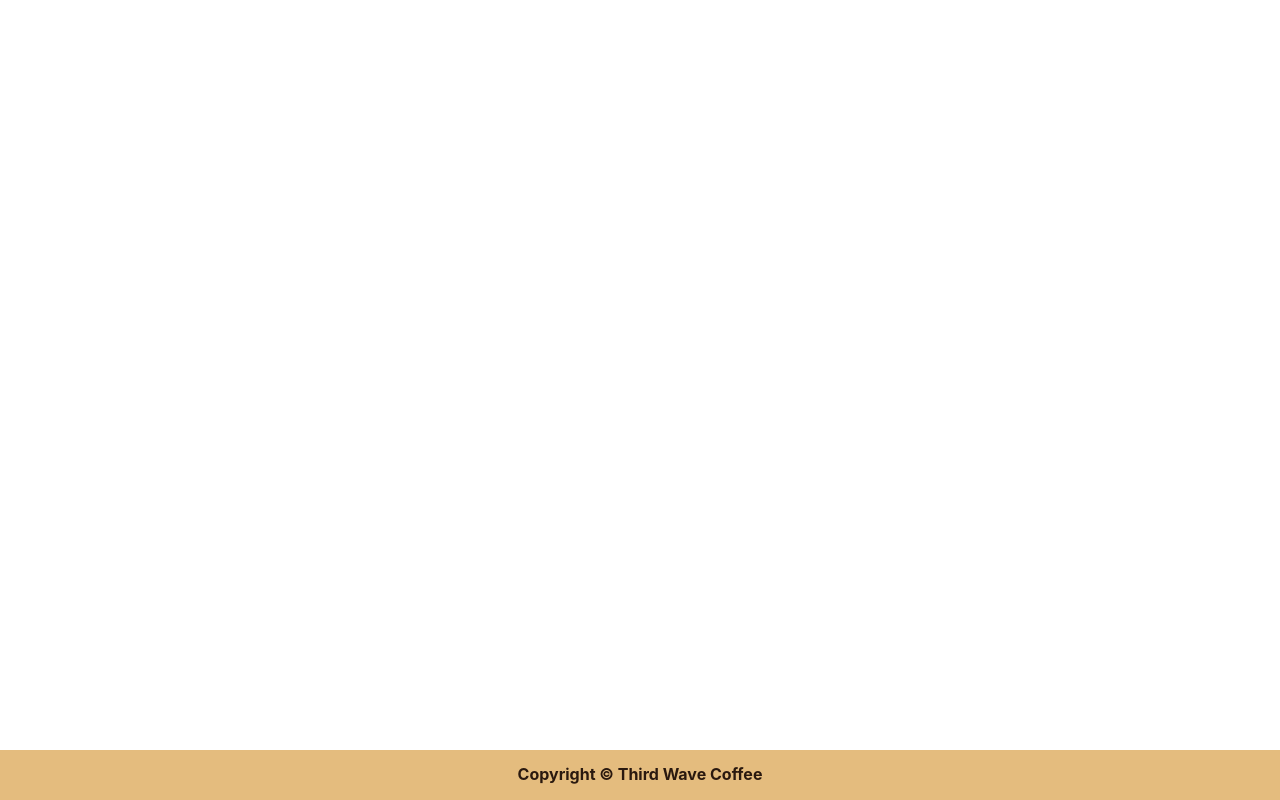
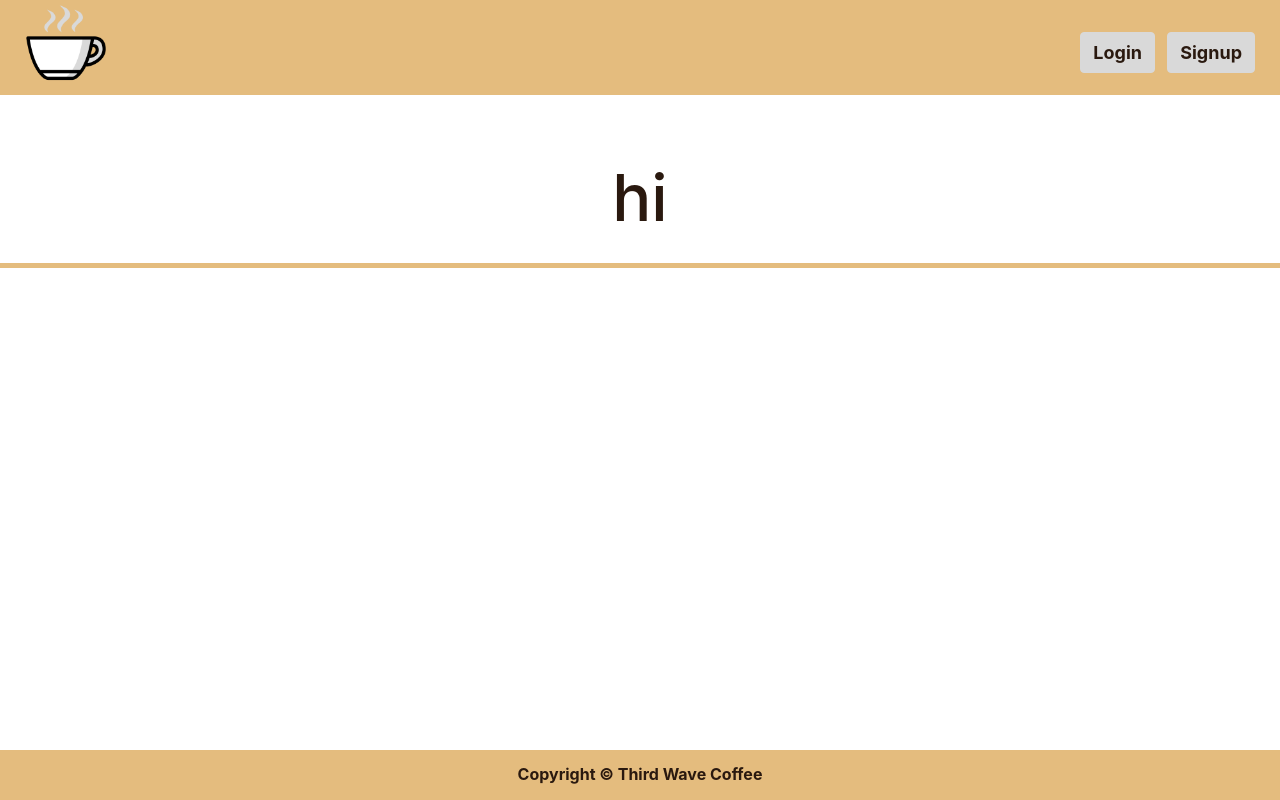
Before and after one commit to Eshi44/Third-Wave-Coffe, a React (Create React App) app in the folder client/: page /signin in a window 1280 px wide. Built offline with nearby package versions, Linux system fonts and the light colour scheme.

Commit message:
added login route and button

```diff
--- a/client/src/App.js
+++ b/client/src/App.js
@@ -2,6 +2,7 @@ import React from "react";
 import { BrowserRouter as Router, Switch, Route } from "react-router-dom";
 import Footer from "./components/Shared/Footer";
 import Main from "./containers/Main";
+import SignIn from "./containers/SignIn";
 // import logo from './logo.svg';
 // import './App.css';
 // import axios from "axios";
@@ -14,6 +15,9 @@ function App() {
 					<Route exact path="/">
 						<Main />
 					</Route>
+          <Route exact path="/signin">
+						<SignIn />
+					</Route>
 				</Switch>
 				<Footer />
 			</Router>
--- a/client/src/components/Shared/NavBar.jsx
+++ b/client/src/components/Shared/NavBar.jsx
@@ -10,7 +10,9 @@ const NavBar = () => {
           <img className="img-responsive" src={Logo} alt="Coffee Cup Logo" />
           </a>
         </div>
+        <a href="/signin" >
         <button type="button" id="login-btn" className="btn btn-primary">Login</button>
+        </a>
         <button type="button" id="signup-btn" className="btn btn-primary">Signup</button>
       </nav>
     );
--- a/client/src/containers/SignIn.jsx
+++ b/client/src/containers/SignIn.jsx
@@ -0,0 +1,15 @@
+import React, { Component } from "react";
+import NavBar from "../components/Shared/NavBar";
+import "./SignIn.css";
+
+class Main extends Component {
+	render() {
+		return (
+			<>
+				<NavBar />
+                <h1>hi</h1>
+			</>
+		);
+	}
+}
+export default Main;
```
